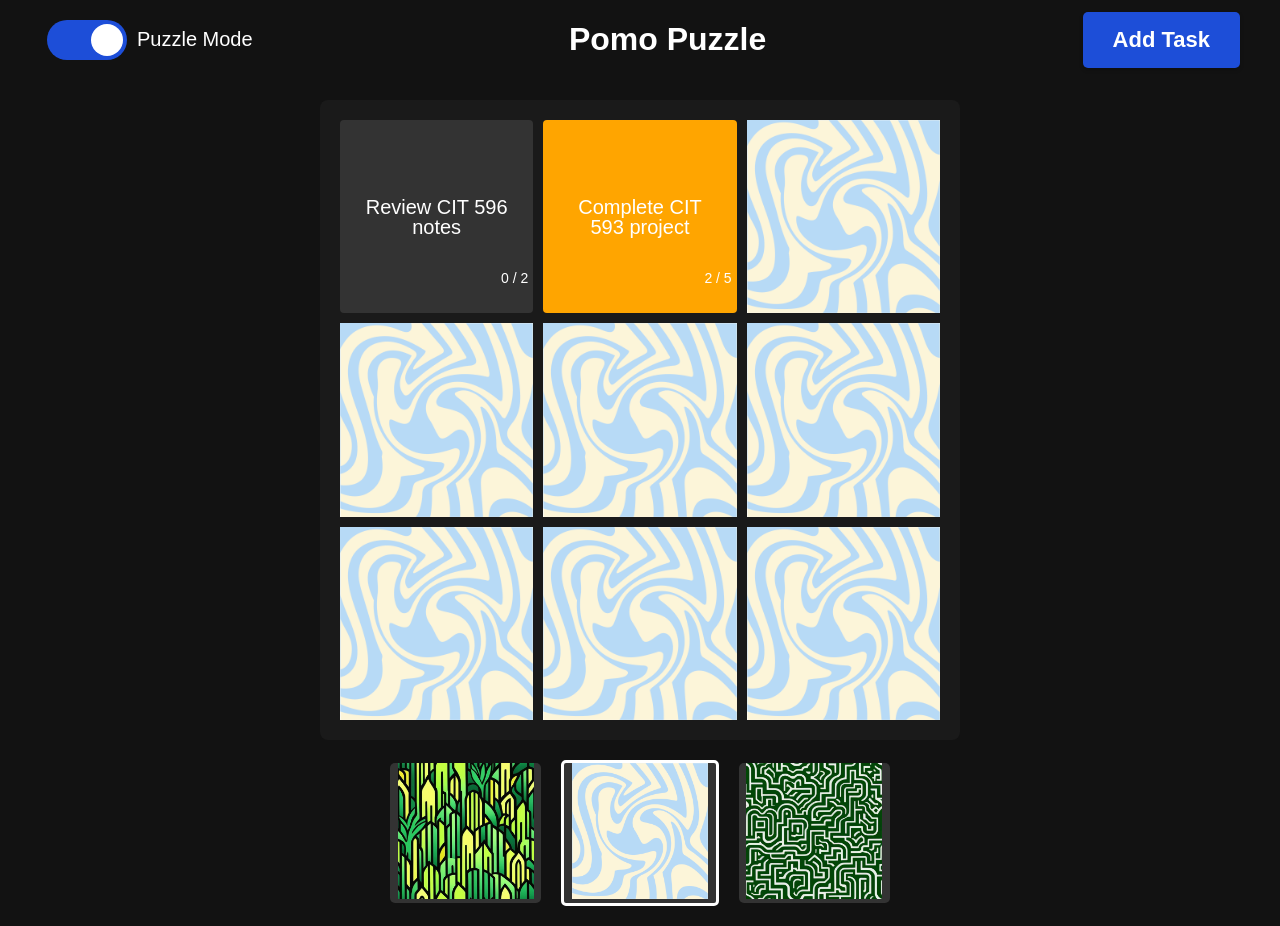
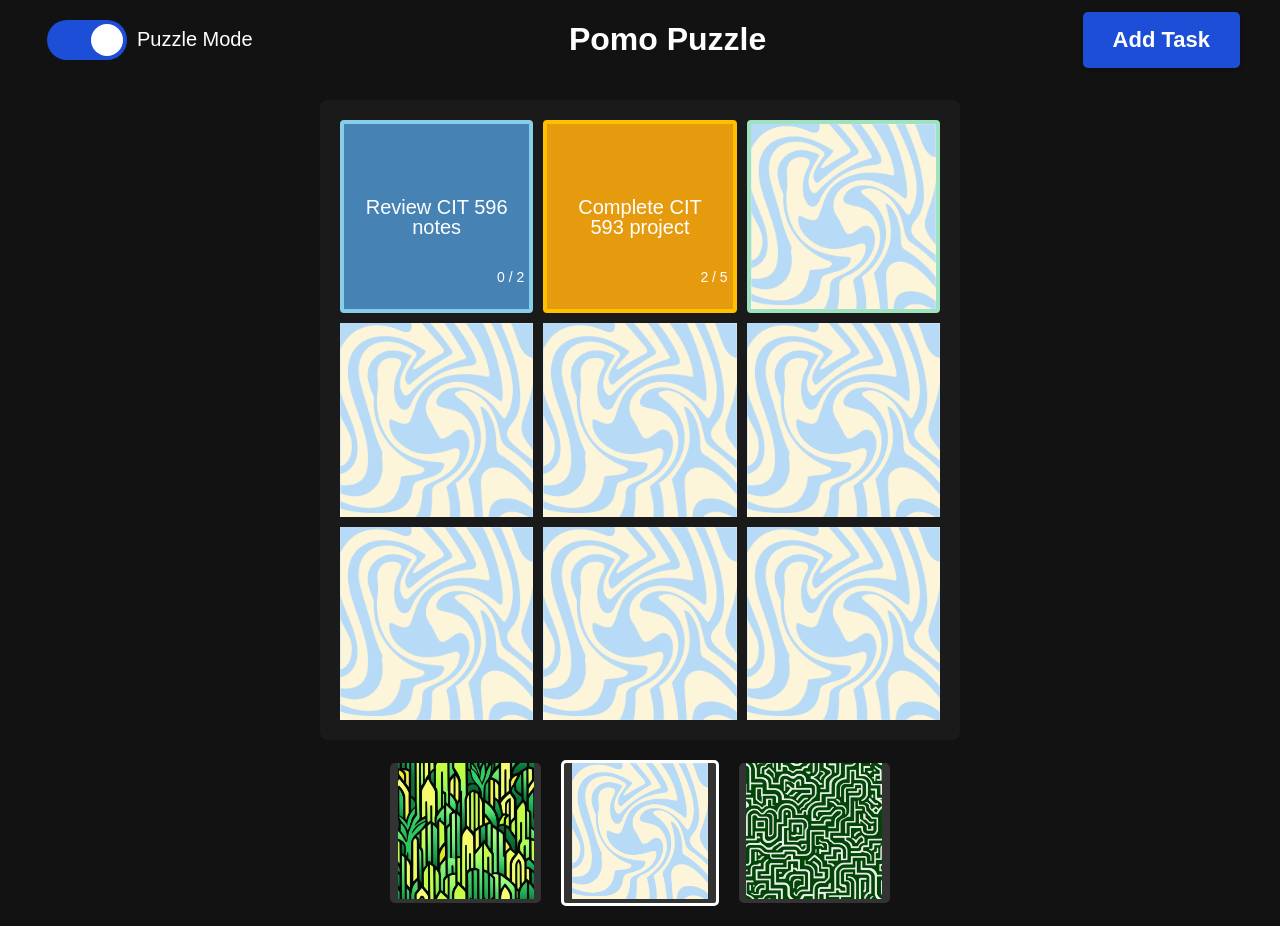
Before and after one commit to lling0212/hackHersHackathonApp, a React (Create React App) app: page / in a window 1280 px wide. Built offline with nearby package versions, Linux system fonts and the light colour scheme.

Commit message:
style changes

```diff
--- a/src/grid.css
+++ b/src/grid.css
@@ -9,11 +9,13 @@
   }
 
 .grid-item.complete {
-    background-color: green; /* Slightly lighter color for the grid items */
+    background-color: #009E60				; /* Slightly lighter color for the grid items */
+    border: 4px solid #9FE2BF	; /* Corrected border property */
   }
 
 .grid-item.started {
-    background-color: orange; /* Slightly lighter color for the grid items */
+    background-color: hsl(39, 88%, 48%)				; /* Slightly lighter color for the grid items */
+    border: 4px solid #FFC000		;
     color: #fff; /* White text color */
     display: flex;
     justify-content: center;
@@ -21,6 +23,11 @@
     border-radius: 4px; /* Optional: rounded corners for grid items */
     font-size: 1.5em; /* Adjust the font size as needed */
   }
+
+.grid-item.notstarted {
+  background-color: #4682B4			; /* Slightly lighter color for the grid items */
+  border: 4px solid #87CEEB			; /* Corrected border property */
+}
 
 .task-title {
     font-size: 20px;
--- a/src/mainscreen/Task.js
+++ b/src/mainscreen/Task.js
@@ -16,7 +16,9 @@ const Task = ({ index }) => {
   if (task && task.state === "started") {
     myClass = "grid-item started"
   }
-
+  if (task && task.state === "not started") {
+    myClass = "grid-item notstarted"
+  }
 
   return (
     <div className={myClass}
```
